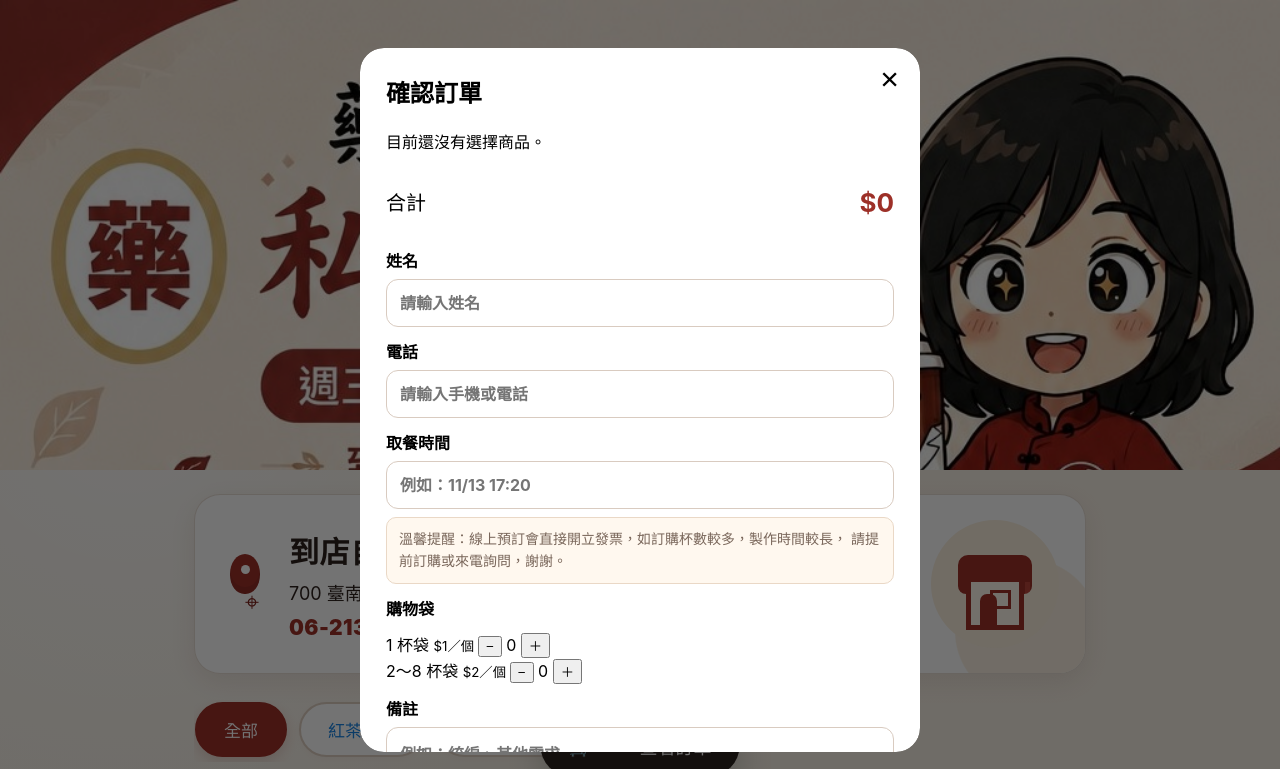
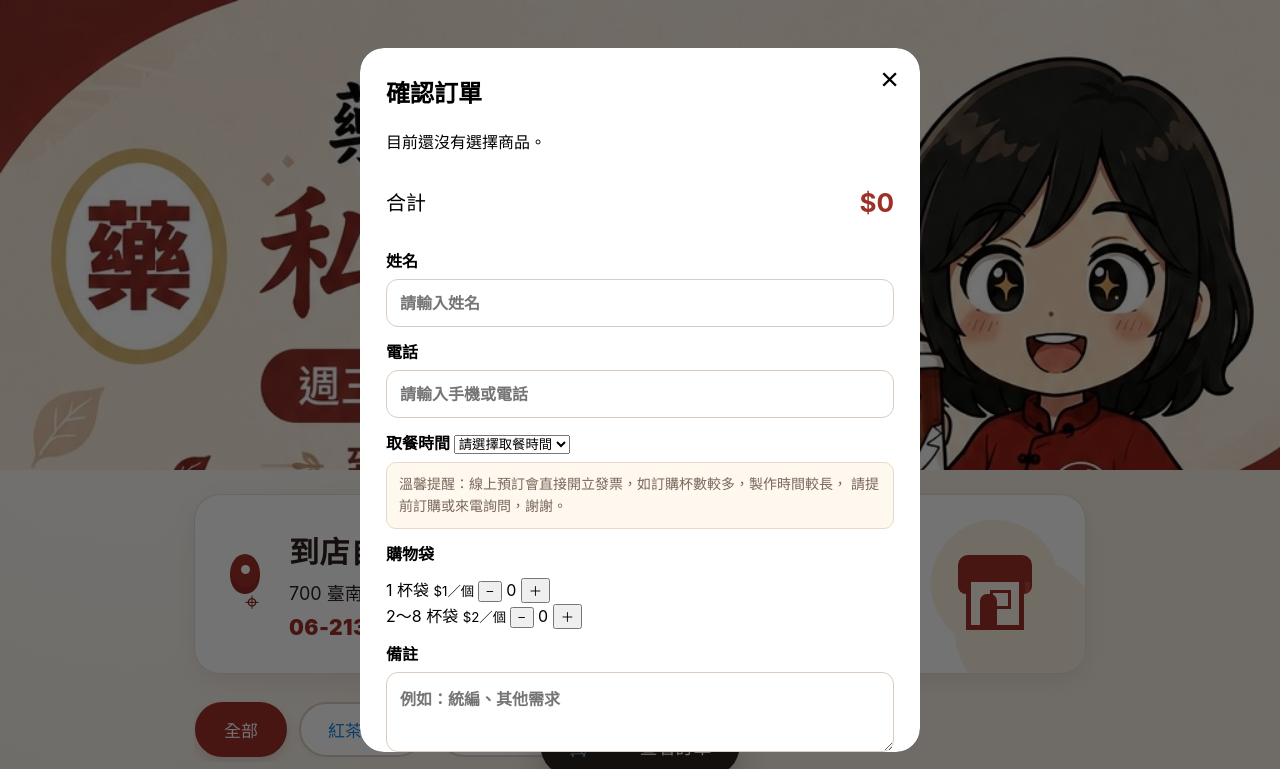
Before and after one commit to hu17an17-ops/pharmacists-tea-house3.0, a website: page public/index.html in a window 1280 px wide. Both pictures are taken after a click on the button "查看訂單". Shown: the top 769 px of the page. Drawn offline with Linux system fonts and the light colour scheme.

Commit message:
Update index.html

```diff
--- a/public/index.html
+++ b/public/index.html
@@ -299,12 +299,13 @@
         取餐時間
 
 
-        <input
+        <select
+          id="pickupDateTime"
           name="pickupDateTime"
           required
-          maxlength="50"
-          placeholder="例如：11/13 17:20"
         >
+          <option value="">請選擇取餐時間</option>
+        </select>
 
       </label>
 
@@ -562,6 +563,253 @@
 
 
 
+<!--
+  ============================================================
+  取餐時間自動選擇功能
+  ============================================================
+
+  規則：
+  1. 客人不能自行輸入取餐時間。
+  2. 以當下時間往後至少 15 分鐘開始。
+  3. 每 5 分鐘提供一個時段。
+  4. 提供未來 2 小時的選擇。
+  5. 每分鐘自動重新整理時間。
+  6. 開啟確認訂單時重新整理。
+  7. 送出訂單前再次重新整理。
+  ============================================================
+-->
+
+<script>
+
+(function () {
+
+  const pickupSelect =
+    document.getElementById("pickupDateTime");
+
+
+  if (!pickupSelect) {
+    return;
+  }
+
+
+  function pad(n) {
+
+    return String(n).padStart(2, "0");
+
+  }
+
+
+  function updatePickupTimes() {
+
+    const now = new Date();
+
+
+    /*
+      往後 15 分鐘。
+
+      例如：
+      現在 14:17
+      +15 分鐘 = 14:32
+
+      再往上取到下一個 5 分鐘時段
+      → 14:35
+    */
+
+    const first =
+      new Date(
+        now.getTime() +
+        15 * 60 * 1000
+      );
+
+
+    first.setSeconds(0, 0);
+
+
+    const remainder =
+      first.getMinutes() % 5;
+
+
+    if (remainder !== 0) {
+
+      first.setMinutes(
+        first.getMinutes() +
+        (5 - remainder)
+      );
+
+    }
+
+
+    /*
+      如果客人已經選過時間，
+      更新選項後盡量保留原本選擇。
+    */
+
+    const currentValue =
+      pickupSelect.value;
+
+
+    pickupSelect.innerHTML =
+      '<option value="">請選擇取餐時間</option>';
+
+
+    /*
+      提供未來 2 小時的時段。
+      每 5 分鐘一個選項。
+    */
+
+    for (
+      let i = 0;
+      i < 24;
+      i++
+    ) {
+
+      const time =
+        new Date(
+          first.getTime() +
+          i * 5 * 60 * 1000
+        );
+
+
+      const month =
+        time.getMonth() + 1;
+
+
+      const day =
+        time.getDate();
+
+
+      const hours =
+        time.getHours();
+
+
+      const minutes =
+        time.getMinutes();
+
+
+      const value =
+        `${month}/${day} ${pad(hours)}:${pad(minutes)}`;
+
+
+      const option =
+        document.createElement("option");
+
+
+      option.value =
+        value;
+
+
+      option.textContent =
+        value;
+
+
+      pickupSelect.appendChild(
+        option
+      );
+
+    }
+
+
+    /*
+      如果原本選擇的時間仍然存在，
+      就保留原本的選擇。
+    */
+
+    if (currentValue) {
+
+      const exists =
+        Array.from(
+          pickupSelect.options
+        ).some(
+          option =>
+            option.value === currentValue
+        );
+
+
+      if (exists) {
+
+        pickupSelect.value =
+          currentValue;
+
+      }
+
+    }
+
+  }
+
+
+  /*
+    頁面載入時先產生一次。
+  */
+
+  updatePickupTimes();
+
+
+  /*
+    每分鐘更新一次，
+    避免客人停留太久後選到過期時間。
+  */
+
+  setInterval(
+    updatePickupTimes,
+    60 * 1000
+  );
+
+
+  /*
+    客人按下「查看訂單」時，
+    再重新計算一次。
+  */
+
+  document.addEventListener(
+    "click",
+    function (event) {
+
+      if (
+        event.target.closest(
+          "#cartButton"
+        )
+      ) {
+
+        updatePickupTimes();
+
+      }
+
+    }
+  );
+
+
+  /*
+    送出訂單前，
+    再重新整理一次時間。
+  */
+
+  const form =
+    document.getElementById(
+      "orderForm"
+    );
+
+
+  if (form) {
+
+    form.addEventListener(
+      "submit",
+      function () {
+
+        updatePickupTimes();
+
+      },
+      true
+    );
+
+  }
+
+
+})();
+
+</script>
+
+
+
 <script src="/app.js"></script>
 
 
@@ -585,21 +833,40 @@
 
 (function () {
 
-  const result = document.getElementById("result");
-
-  const reminder = document.getElementById("orderSaveReminder");
+  const result =
+    document.getElementById("result");
 
 
-  if (!result || !reminder) {
+  const reminder =
+    document.getElementById(
+      "orderSaveReminder"
+    );
+
+
+  if (
+    !result ||
+    !reminder
+  ) {
+
     return;
+
   }
 
 
   function checkOrderResult() {
 
-    const text = (result.innerText || "").trim();
+    const text =
+      (
+        result.innerText ||
+        ""
+      ).trim();
 
-    const html = (result.innerHTML || "").trim();
+
+    const html =
+      (
+        result.innerHTML ||
+        ""
+      ).trim();
 
 
     /*
@@ -622,11 +889,13 @@
 
     if (hasOrder) {
 
-      reminder.style.display = "block";
+      reminder.style.display =
+        "block";
 
     } else {
 
-      reminder.style.display = "none";
+      reminder.style.display =
+        "none";
 
     }
 
@@ -637,11 +906,14 @@
     監看 app.js 是否更新 #result
   */
 
-  const observer = new MutationObserver(function () {
+  const observer =
+    new MutationObserver(
+      function () {
 
-    checkOrderResult();
+        checkOrderResult();
 
-  });
+      }
+    );
 
 
   observer.observe(
```
